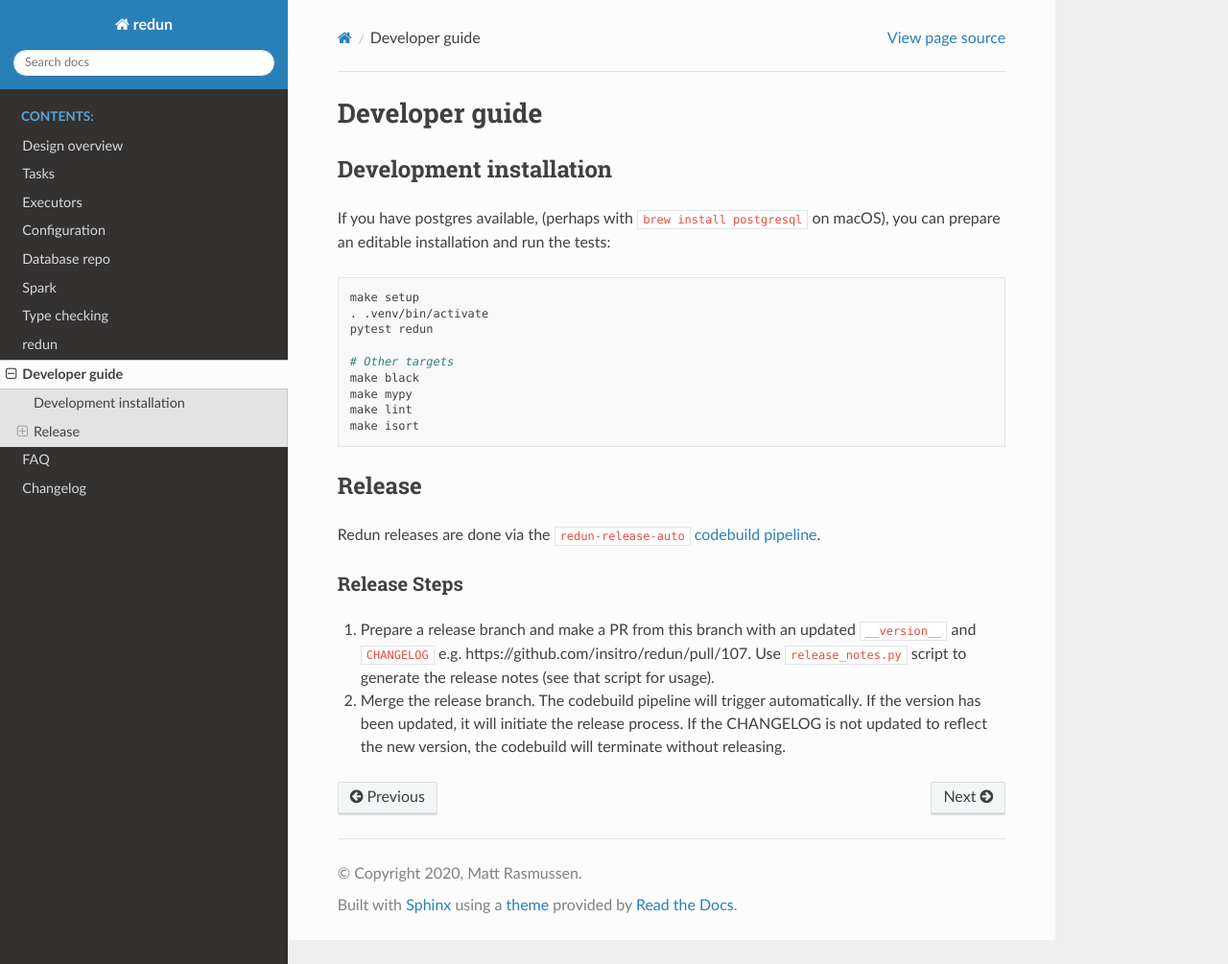
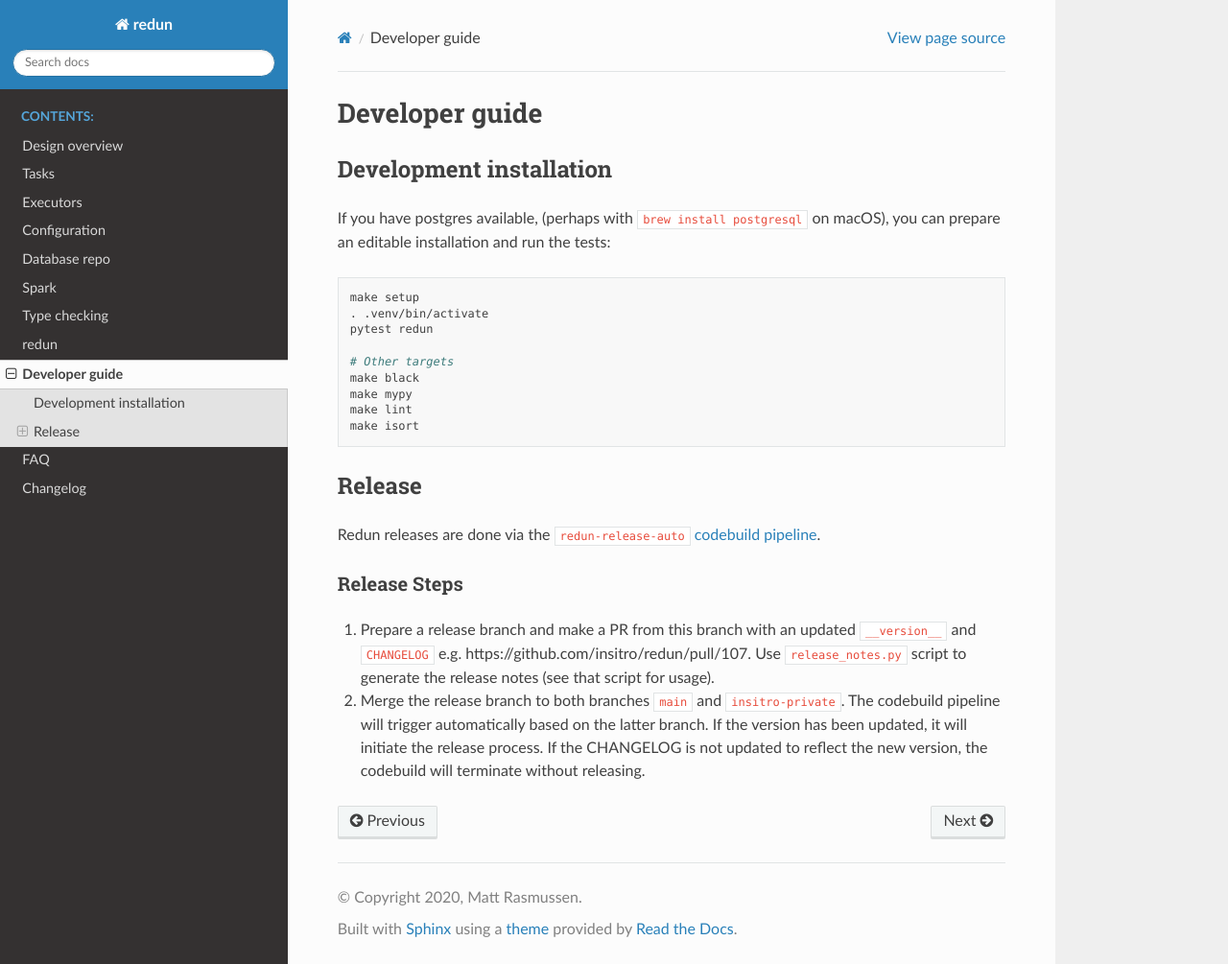
Before and after one commit to insitro/redun, a Sphinx documentation site: the page built from docs/source/developing.md, in a window 1280 px wide and 1005 px high. Shown: the whole window at 96% size. Built offline with Sphinx 7.4.7 and the Read the Docs theme 2.0.0, drawn with Linux system fonts in a browser that asks for light colours.

Commit message:
Clarify release triggering documentation (#36)

```diff
--- a/docs/source/developing.md
+++ b/docs/source/developing.md
@@ -24,4 +24,4 @@ Redun releases are done via the `redun-release-auto` [codebuild pipeline](https:
 
 1. Prepare a release branch and make a PR from this branch with an updated [`__version__`](https://github.com/insitro/redun/blob/db17e39a2efaf9b3be466c60bdfecbe6ce4ea054/redun/__init__.py#L14) and [`CHANGELOG`](https://github.com/insitro/redun/blob/master/docs/source/CHANGELOG.rst)
     e.g. https://github.com/insitro/redun/pull/107. Use [`release_notes.py`](docs/release_notes.py) script to generate the release notes (see that script for usage).
-2. Merge the release branch. The codebuild pipeline will trigger automatically. If the version has been updated, it will initiate the release process. If the CHANGELOG is not updated to reflect the new version, the codebuild will terminate without releasing.
+2. Merge the release branch to both branches `main` and `insitro-private`. The codebuild pipeline will trigger automatically based on the latter branch. If the version has been updated, it will initiate the release process. If the CHANGELOG is not updated to reflect the new version, the codebuild will terminate without releasing.
```
